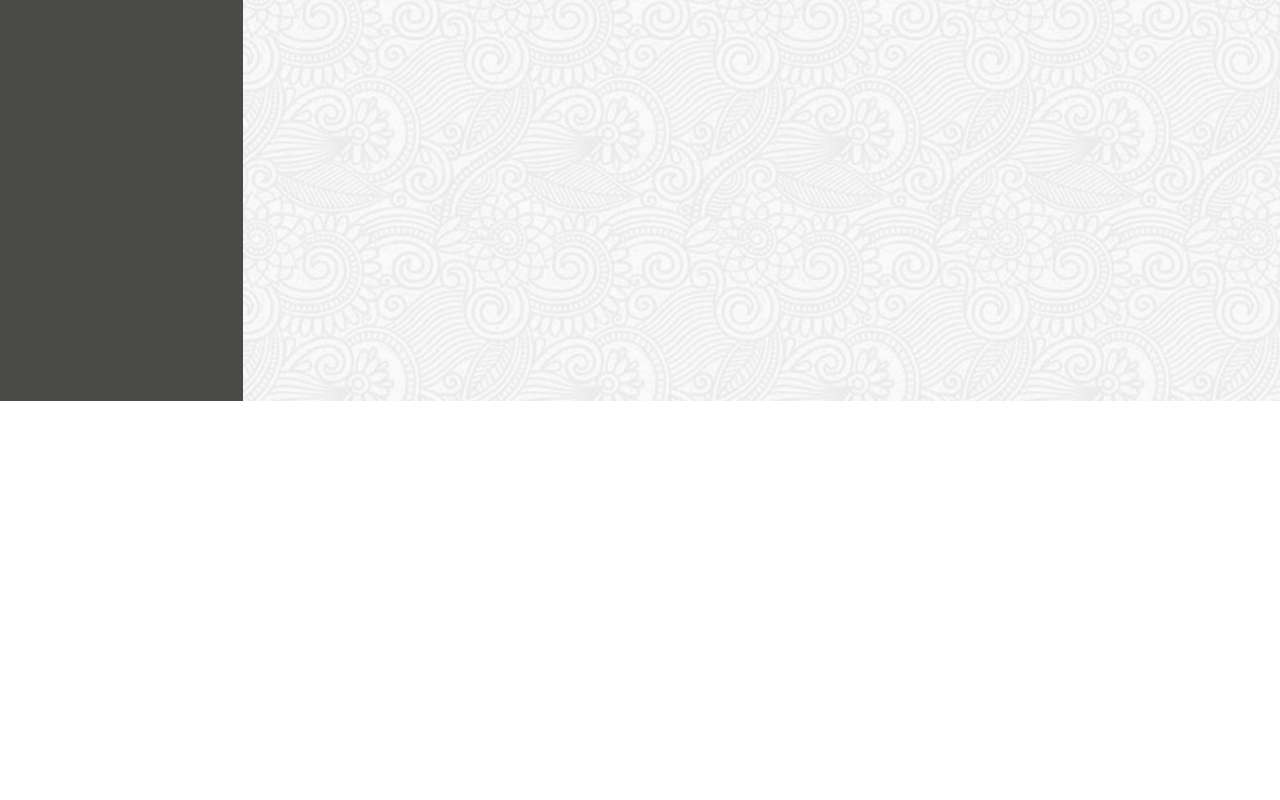
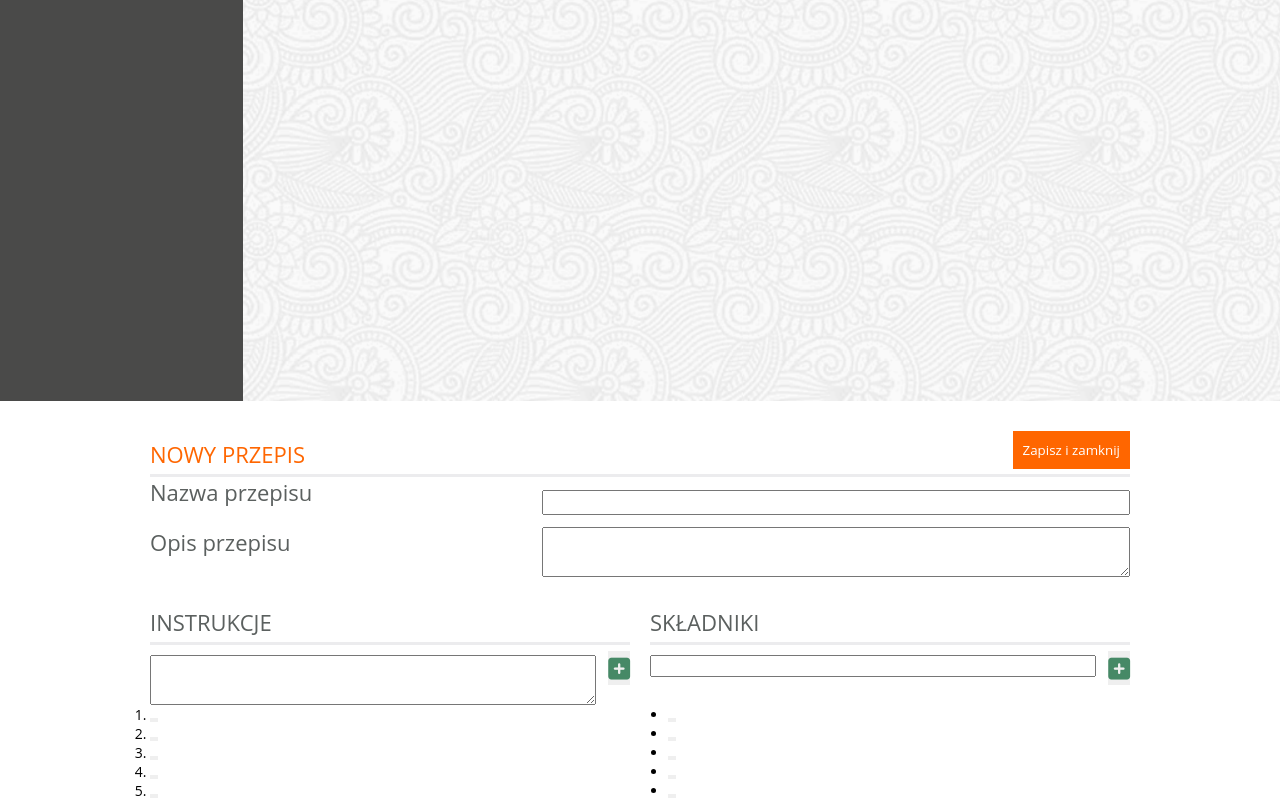
Before and after one commit to Marlena-Janus/scrum_lab_group2, a React (Create React App) app: page /#/application in a window 1280 px wide. Shown: the part 469-1269 px from the top of the page. Before the commit the page ends 870 px from the top, so only its background shows below. Built offline with nearby package versions, Linux system fonts and the light colour scheme; data requests are answered from the project's data file; a web font is replaced by a local one.

Commit message:
created component AddNewRecipe and made small changes

```diff
--- /dev/null
+++ b/src/js/AddNewRecipe.js
@@ -0,0 +1,118 @@
+import React from "react";
+
+class AddNewRecipe extends React.Component {
+  render() {
+    return (
+      <div className="newRecipe-window">
+        <div className="newRecipe-window__box">
+          <h3 className="newRecipe-window__box-title">Nowy przepis</h3>
+          <button className="newRecipe-window__box-button">
+            Zapisz i zamknij
+          </button>
+        </div>
+
+        <div className="newRecipe-window__mainInfo">
+          <div className="newRecipe-window__mainInfo__boxName">
+            <h3 className="newRecipe-window__mainInfo__boxName-title">
+              Nazwa przepisu
+            </h3>
+            <input className="newRecipe-window__mainInfo__boxName-input"></input>
+          </div>
+          <div className="newRecipe-window__mainInfo__boxDescription">
+            <h3 className="newRecipe-window__mainInfo__boxDescription-title">
+              Opis przepisu
+            </h3>
+            <textarea className="newRecipe-window__mainInfo__boxDescription-input"></textarea>
+          </div>
+        </div>
+        <div className="distributor">
+          <div className="newRecipe-window__left">
+            <div className="newRecipe-window__left__box">
+              <h3 className="newRecipe-window__left__box-instruction">
+                Instrukcje
+              </h3>
+              <div className="newRecipe-window__left__boxWrapper">
+                <textarea className="newRecipe-window__left__boxWrapper-inputInstruction"></textarea>
+                <button className="newRecipe-window__left__boxWrapper-buttonInstruction">
+                  <i class="fas fa-plus-square"></i>
+                </button>
+              </div>
+            </div>
+
+            <ol className="newRecipe-window__left__descriptionList">
+              <li className="newRecipe-window__left__descriptionList__item">
+                <p className="newRecipe-window__left__descriptionList__item-paragraph"></p>
+                <button className="newRecipe-window__left__descriptionList__item-buttonWrite"></button>
+                <button className="newRecipe-window__left__descriptionList__item-buttonDelete"></button>
+              </li>
+              <li className="newRecipe-window__left__descriptionList__item">
+                <p className="newRecipe-window__left__descriptionList__item-paragraph"></p>
+                <button className="newRecipe-window__left__descriptionList__item-buttonWrite"></button>
+                <button className="newRecipe-window__left__descriptionList__item-buttonDelete"></button>
+              </li>
+              <li className="newRecipe-window__left__descriptionList__item">
+                <p className="newRecipe-window__left__descriptionList__item-paragraph"></p>
+                <button className="newRecipe-window__left__descriptionList__item-buttonWrite"></button>
+                <button className="newRecipe-window__left__descriptionList__item-buttonDelete"></button>
+              </li>
+              <li className="newRecipe-window__left__descriptionList__item">
+                <p className="newRecipe-window__left__descriptionList__item-paragraph"></p>
+                <button className="newRecipe-window__left__descriptionList__item-buttonWrite"></button>
+                <button className="newRecipe-window__left__descriptionList__item-buttonDelete"></button>
+              </li>
+              <li className="newRecipe-window__left__descriptionList__item">
+                <p className="newRecipe-window__left__descriptionList__item-paragraph"></p>
+                <button className="newRecipe-window__left__descriptionList__item-buttonWrite"></button>
+                <button className="newRecipe-window__left__descriptionList__item-buttonDelete"></button>
+              </li>
+            </ol>
+          </div>
+
+          <div className="newRecipe-window__right">
+            <div className="newRecipe-window__right__box">
+              <h3 className="newRecipe-window__right__box-ingredients">
+                Składniki
+              </h3>
+              <div className="newRecipe-window__right__boxWrapper">
+                <input className="newRecipe-window__right__boxWrapper-inputIngredients"></input>
+                <button className="newRecipe-window__right__boxWrapper-buttonIngredients">
+                  <i class="fas fa-plus-square"></i>
+                </button>
+              </div>
+            </div>
+
+            <ul className="newRecipe-window__left__ingredientsList">
+              <li className="newRecipe-window__left__ingredientsList__item">
+                <p className="newRecipe-window__left__ingredientsList__item-paragraph"></p>
+                <button className="newRecipe-window__left__ingredientsList__item-buttonWrite"></button>
+                <button className="newRecipe-window__left__ingredientsList__item-buttonDelete"></button>
+              </li>
+              <li className="newRecipe-window__left__ingredientsList__item">
+                <p className="newRecipe-window__left__ingredientsList__item-paragraph"></p>
+                <button className="newRecipe-window__left__ingredientsList__item-buttonWrite"></button>
+                <button className="newRecipe-window__left__ingredientsList__item-buttonDelete"></button>
+              </li>
+              <li className="newRecipe-window__left__ingredientsList__item">
+                <p className="newRecipe-window__left__ingredientsList__item-paragraph"></p>
+                <button className="newRecipe-window__left__ingredientsList__item-buttonWrite"></button>
+                <button className="newRecipe-window__left__ingredientsList__item-buttonDelete"></button>
+              </li>
+              <li className="newRecipe-window__left__ingredientsList__item">
+                <p className="newRecipe-window__left__ingredientsList__item-paragraph"></p>
+                <button className="newRecipe-window__left__ingredientsList__item-buttonWrite"></button>
+                <button className="newRecipe-window__left__ingredientsList__item-buttonDelete"></button>
+              </li>
+              <li className="newRecipe-window__left__ingredientsList__item">
+                <p className="newRecipe-window__left__ingredientsList__item-paragraph"></p>
+                <button className="newRecipe-window__left__ingredientsList__item-buttonWrite"></button>
+                <button className="newRecipe-window__left__ingredientsList__item-buttonDelete"></button>
+              </li>
+            </ul>
+          </div>
+        </div>
+      </div>
+    );
+  }
+}
+
+export default AddNewRecipe;
--- a/src/js/App.js
+++ b/src/js/App.js
@@ -1,24 +1,25 @@
 import React from "react";
-import Application from "./Application"
-import LandingPage from "./landing_page/LandingPage"
-
+import Application from "./Application";
+import LandingPage from "./landing_page/LandingPage";
 import {
   HashRouter,
   Route,
-  Link,
-  Switch,
-  NavLink,
-} from 'react-router-dom';
+  // Link,
+  Switch
+  // NavLink,
+} from "react-router-dom";
+import AddNewRecipe from "./AddNewRecipe";
 
 const App = () => {
   return (
     <>
-    <HashRouter>
-      <Switch>
-        <Route exact path='/' component={LandingPage} />
-        <Route  exact path='/application' component={Application} />
-      </Switch>
-    </HashRouter>
+      <HashRouter>
+        <Switch>
+          <Route exact path="/" component={LandingPage} />
+          <Route exact path="/application" component={Application} />
+        </Switch>
+      </HashRouter>
+      <AddNewRecipe />
     </>
   );
 };
--- a/src/scss/_main-page.scss
+++ b/src/scss/_main-page.scss
@@ -27,5 +27,5 @@
 
 .main {
   width: 100%;
-  background-image: url(../images/image.png);
+  background-image: url("../images/image.png");
 }
--- a/src/scss/generic/_basic.scss
+++ b/src/scss/generic/_basic.scss
@@ -1,5 +1,3 @@
-@import '../settings/sizes';
-
 html {
     font-size: $sizeForHtml;
 }
--- a/src/scss/landing_page/_aboutAuthor.scss
+++ b/src/scss/landing_page/_aboutAuthor.scss
@@ -1,5 +1,3 @@
-@import "./settings/colors";
-
 .aboutAuthor{
     padding-top:20px;
     padding-bottom:20px;
--- a/src/scss/landing_page/_aboutUs.scss
+++ b/src/scss/landing_page/_aboutUs.scss
@@ -1,5 +1,3 @@
-@import "./settings/colors";
-
 .aboutUs{
     padding-top:20px;
     height: 300px;
--- a/src/scss/landing_page/_carousel.scss
+++ b/src/scss/landing_page/_carousel.scss
@@ -1,5 +1,3 @@
-@import "./settings/colors";
-
 .sliderBox {
     display: flex;
     flex-direction: column;
--- a/src/scss/landing_page/_footer.scss
+++ b/src/scss/landing_page/_footer.scss
@@ -2,7 +2,7 @@
 
     background-color: #5b605f;
     font-family: Open Sans;
-    color: white;
+    color: rgb(255,255,255);
     h3{
         margin-bottom: 20px;
     }
@@ -18,7 +18,7 @@
 .fab{
     font-size: 50px;
     margin-right: 20px;
-    color: white;
+    color: rgb(255,255,255);
 }
 
 .activity{
@@ -44,6 +44,6 @@
     height: 30px;
     text-align: center;
     span{
-        color:darkorange
+        color:$logoColor-SecondWord
     }
 }
--- a/src/scss/landing_page/_header.scss
+++ b/src/scss/landing_page/_header.scss
@@ -1,4 +1,3 @@
-@import "./settings/colors";
 
 header {
   position: relative;
--- a/src/scss/landing_page/_sign.scss
+++ b/src/scss/landing_page/_sign.scss
@@ -1,5 +1,3 @@
-@import "./settings/colors";
-
 .sign {
   display: flex;
   justify-content: space-around;
--- /dev/null
+++ b/src/scss/landing_page/addNewRecipe.scss
@@ -0,0 +1,120 @@
+.newRecipe-window {
+    padding: 0 15rem;
+
+    &__box-title,
+    &__mainInfo__boxName-title,
+    &__mainInfo__boxDescription-title,
+    &__left__box-instruction,
+    &__right__box-ingredients {
+        color: $landing-page_medium;
+        text-transform: uppercase;
+        font-weight: normal;
+    }
+}
+
+.newRecipe-window__box {
+    display: flex;
+    justify-content: space-between;
+
+    &-title {
+        align-self: flex-end;
+        color: $buttonsAndScreensHeadersColor;
+    }
+
+    &-button {
+        background: $buttonsAndScreensHeadersColor;
+        color: rgb(255, 255, 255);
+        border: none;
+        padding: 1rem;
+    }
+}
+
+.newRecipe-window__mainInfo__boxName,
+.newRecipe-window__mainInfo__boxDescription {
+    display: flex;
+    justify-content: space-between;
+    align-content: center;
+    height: 5rem;
+
+    &-title {
+        width: 40%;
+        text-transform: none;
+    }
+
+    &-input {
+        width: 60%;
+        height: 50%;
+        margin: auto 0;
+    }
+}
+
+.newRecipe-window__mainInfo__boxDescription-input {
+    height: 100%;
+}
+
+.distributor {
+    display: flex;
+    justify-content: center;
+    align-items: center;
+    width: 100%;
+
+    .newRecipe-window {
+
+        &__left,
+        &__right {
+            width: 50%;
+        }
+
+        &__left {
+            margin-right: 2rem;
+        }
+    }
+}
+
+.newRecipe-window__left__boxWrapper,
+.newRecipe-window__right__boxWrapper {
+    display: flex;
+    justify-content: space-between;
+    align-items: flex-start;
+    margin-top: 1rem;
+
+    &-inputInstruction,
+    &-inputIngredients {
+        width: 93%;
+    }
+
+    &-inputInstruction {
+        height: 100%;
+    }
+
+    &-buttonInstruction,
+    &-buttonIngredients {
+        margin-top: -0.4rem;
+        border: none;
+        font-size: 2.5rem;
+        color: $succesMessageColor;
+    }
+}
+
+.newRecipe-window__box,
+.newRecipe-window__left__box-instruction,
+.newRecipe-window__right__box-ingredients {
+    border-bottom: .3rem solid $landing-page_light;
+    margin-top: 3rem;
+    padding-bottom: .5rem;
+}
+
+.newRecipe-window__left__boxWrapper,
+.newRecipe-window__right__boxWrapper {
+    height: 5rem;
+}
+
+.newRecipe-window__left__ingredientsList__item {
+    margin-left: 1.8rem;
+}
+
+// .newRecipe-window__left__descriptionsList, .newRecipe-window__left__ingredientsList {
+//     height: 70px;
+//     overflow-y: auto;
+//     margin-top: 30px;
+// }
```
Also changed, not shown: src/scss/main.scss (+14 -12 lines), 1 other file (tests, documents, lock files or other folders).
